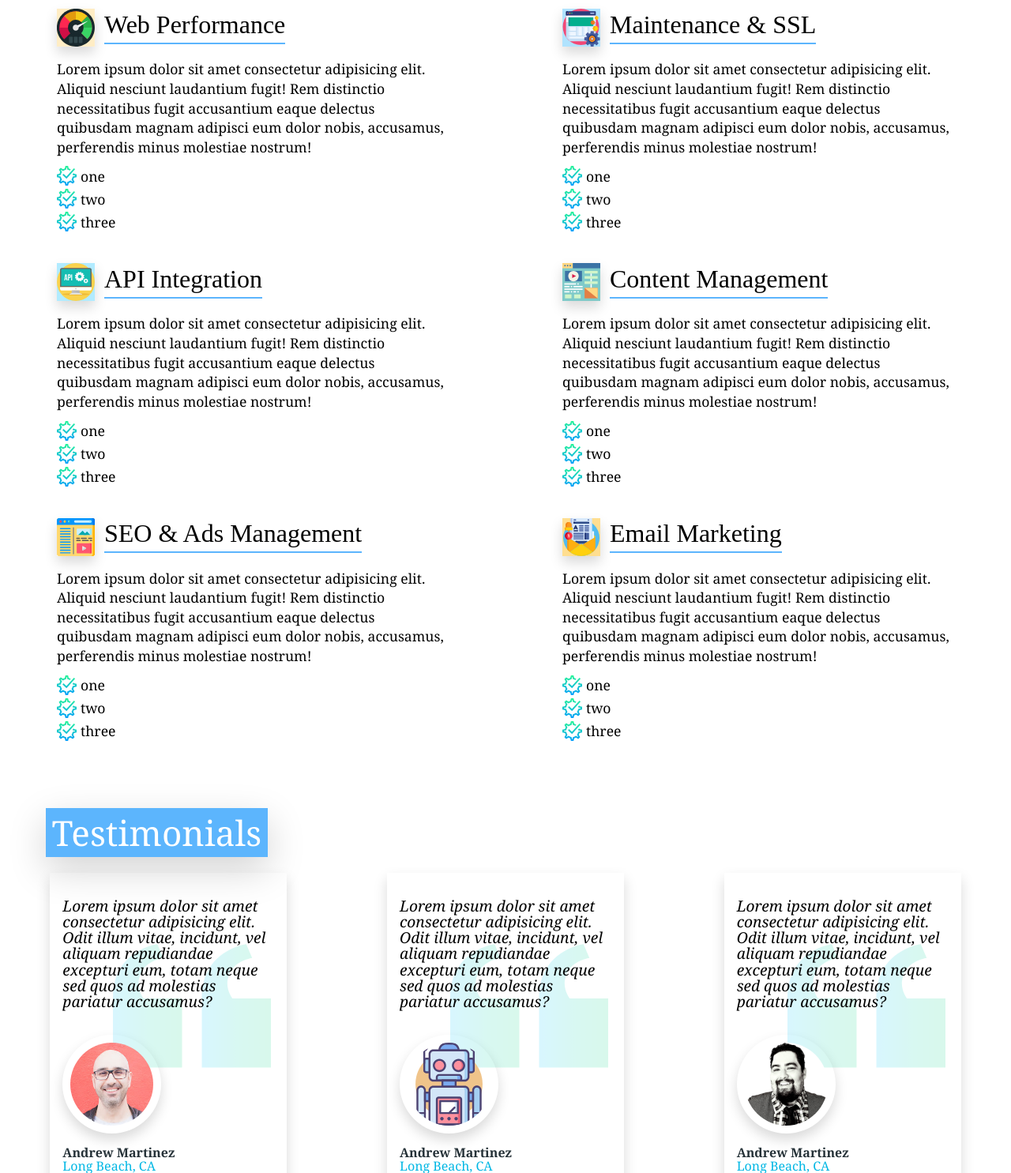
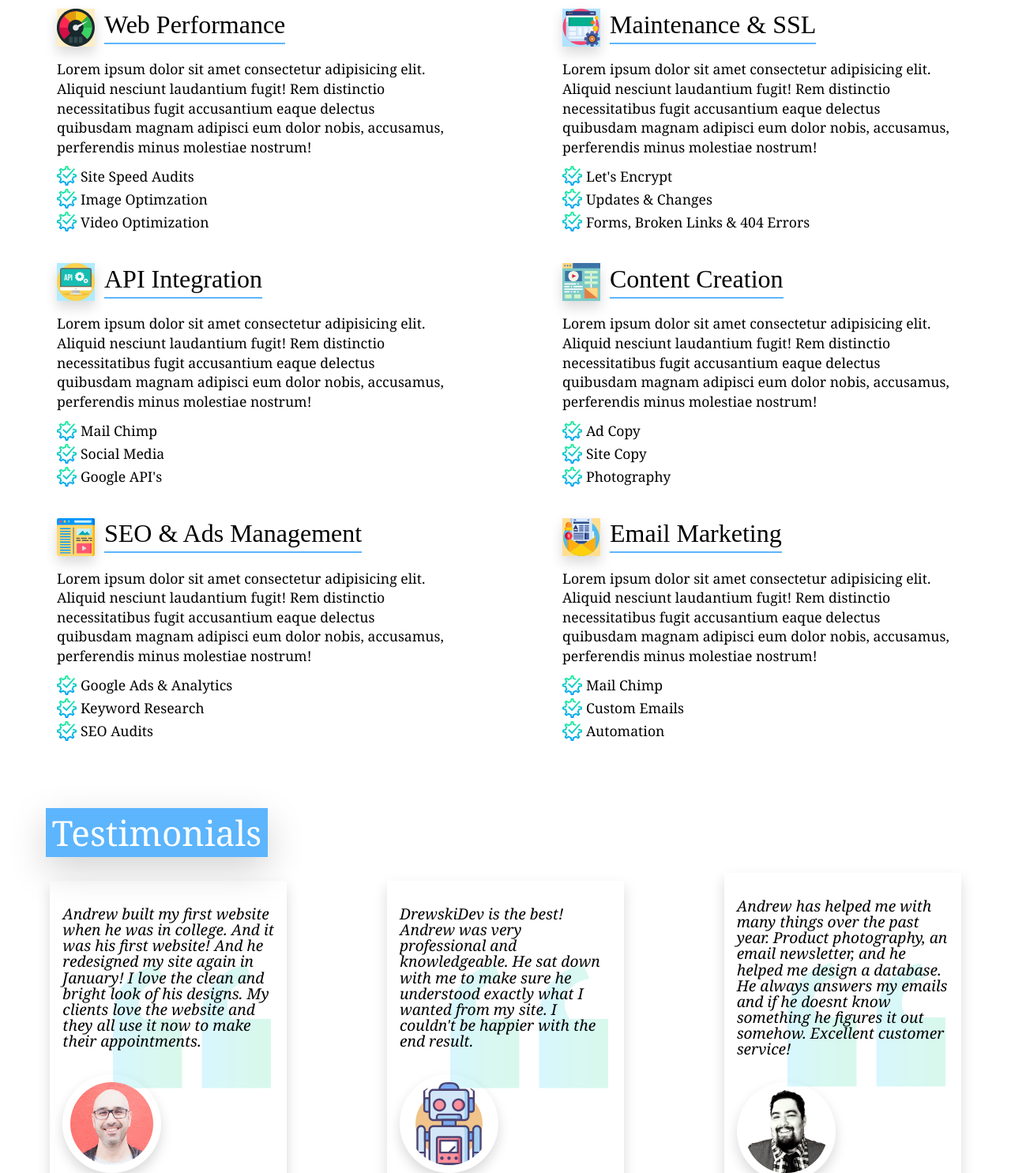
Before and after one commit to AndrewMartinez33/DrewskiDevWebsite, a plain HTML site: page index.html in a window 1280 px wide. Shown: the part 1315-2800 px from the top of the page at 79% size. Drawn offline with Linux system fonts and the light colour scheme.

Commit message:
added copy to the homepage

```diff
--- a/index.html
+++ b/index.html
@@ -42,7 +42,7 @@
     </div>
     <div class="our-services-container">
       <div class="our-services-title-container">
-        <h2 class="our-services-title hero-blue-text">Our Services</h2>
+        <h2 class="our-services-title hero-blue-text">Services</h2>
       </div>
     </div>
     <div class="services-container">
@@ -58,9 +58,13 @@
         </div>
         <div class="service-list-container">
           <ul>
-            <li class="list-items"><img class="list-icon" src="./assets/icons/list-icon.svg" alt=""> one</li>
-            <li class="list-items"><img class="list-icon" src="./assets/icons/list-icon.svg" alt=""> two</li>
-            <li class="list-items"><img class="list-icon" src="./assets/icons/list-icon.svg" alt=""> three</li>
+            <li class="list-items"><img class="list-icon" src="./assets/icons/list-icon.svg" alt=""> JavaScript,
+              React,
+              Node</li>
+            <li class="list-items"><img class="list-icon" src="./assets/icons/list-icon.svg" alt=""> MySQL, Postgres,
+              MongoDB</li>
+            <li class="list-items"><img class="list-icon" src="./assets/icons/list-icon.svg" alt=""> HTML, CSS,
+              Bootstrap</li>
           </ul>
         </div>
       </div>
@@ -76,9 +80,14 @@
         </div>
         <div class="service-list-container">
           <ul>
-            <li class="list-items"><img class="list-icon" src="./assets/icons/list-icon.svg" alt=""> one</li>
-            <li class="list-items"><img class="list-icon" src="./assets/icons/list-icon.svg" alt=""> two</li>
-            <li class="list-items"><img class="list-icon" src="./assets/icons/list-icon.svg" alt=""> three</li>
+            <li class="list-items"><img class="list-icon" src="./assets/icons/list-icon.svg" alt=""> Responsive & Modern
+              Design
+            </li>
+            <li class="list-items"><img class="list-icon" src="./assets/icons/list-icon.svg" alt=""> Animation
+            </li>
+            <li class="list-items"><img class="list-icon" src="./assets/icons/list-icon.svg" alt=""> Photoshop &
+              Illustrator
+            </li>
           </ul>
         </div>
       </div>
@@ -96,9 +105,12 @@
         </div>
         <div class="service-list-container">
           <ul>
-            <li class="list-items"><img class="list-icon" src="./assets/icons/list-icon.svg" alt=""> one</li>
-            <li class="list-items"><img class="list-icon" src="./assets/icons/list-icon.svg" alt=""> two</li>
-            <li class="list-items"><img class="list-icon" src="./assets/icons/list-icon.svg" alt=""> three</li>
+            <li class="list-items"><img class="list-icon" src="./assets/icons/list-icon.svg" alt=""> Site Speed Audits
+            </li>
+            <li class="list-items"><img class="list-icon" src="./assets/icons/list-icon.svg" alt=""> Image Optimzation
+            </li>
+            <li class="list-items"><img class="list-icon" src="./assets/icons/list-icon.svg" alt=""> Video Optimization
+            </li>
           </ul>
         </div>
       </div>
@@ -114,9 +126,13 @@
         </div>
         <div class="service-list-container">
           <ul>
-            <li class="list-items"><img class="list-icon" src="./assets/icons/list-icon.svg" alt=""> one</li>
-            <li class="list-items"><img class="list-icon" src="./assets/icons/list-icon.svg" alt=""> two</li>
-            <li class="list-items"><img class="list-icon" src="./assets/icons/list-icon.svg" alt=""> three</li>
+            <li class="list-items"><img class="list-icon" src="./assets/icons/list-icon.svg" alt=""> Let's Encrypt</li>
+            <li class="list-items"><img class="list-icon" src="./assets/icons/list-icon.svg" alt=""> Updates &amp;
+              Changes</li>
+            <li class="list-items"><img class="list-icon" src="./assets/icons/list-icon.svg" alt=""> Forms, Broken
+              Links &amp;
+              404
+              Errors</li>
           </ul>
         </div>
       </div>
@@ -134,16 +150,16 @@
         </div>
         <div class="service-list-container">
           <ul>
-            <li class="list-items"><img class="list-icon" src="./assets/icons/list-icon.svg" alt=""> one</li>
-            <li class="list-items"><img class="list-icon" src="./assets/icons/list-icon.svg" alt=""> two</li>
-            <li class="list-items"><img class="list-icon" src="./assets/icons/list-icon.svg" alt=""> three</li>
+            <li class="list-items"><img class="list-icon" src="./assets/icons/list-icon.svg" alt=""> Mail Chimp</li>
+            <li class="list-items"><img class="list-icon" src="./assets/icons/list-icon.svg" alt=""> Social Media</li>
+            <li class="list-items"><img class="list-icon" src="./assets/icons/list-icon.svg" alt=""> Google API's</li>
           </ul>
         </div>
       </div>
       <div class="hidden service-container">
         <div class="service-title-container">
           <img class="service-title-img" src="./assets/icons/content.svg" alt="Web Content Icon">
-          <h3 class="service-title">Content Management</h3>
+          <h3 class="service-title">Content Creation</h3>
         </div>
         <div class="service-text-container">
           <p>Lorem ipsum dolor sit amet consectetur adipisicing elit. Aliquid nesciunt laudantium fugit! Rem distinctio
@@ -152,9 +168,9 @@
         </div>
         <div class="service-list-container">
           <ul>
-            <li class="list-items"><img class="list-icon" src="./assets/icons/list-icon.svg" alt=""> one</li>
-            <li class="list-items"><img class="list-icon" src="./assets/icons/list-icon.svg" alt=""> two</li>
-            <li class="list-items"><img class="list-icon" src="./assets/icons/list-icon.svg" alt=""> three</li>
+            <li class="list-items"><img class="list-icon" src="./assets/icons/list-icon.svg" alt=""> Ad Copy</li>
+            <li class="list-items"><img class="list-icon" src="./assets/icons/list-icon.svg" alt=""> Site Copy</li>
+            <li class="list-items"><img class="list-icon" src="./assets/icons/list-icon.svg" alt=""> Photography</li>
           </ul>
         </div>
       </div>
@@ -172,9 +188,11 @@
         </div>
         <div class="service-list-container">
           <ul>
-            <li class="list-items"><img class="list-icon" src="./assets/icons/list-icon.svg" alt=""> one</li>
-            <li class="list-items"><img class="list-icon" src="./assets/icons/list-icon.svg" alt=""> two</li>
-            <li class="list-items"><img class="list-icon" src="./assets/icons/list-icon.svg" alt=""> three</li>
+            <li class="list-items"><img class="list-icon" src="./assets/icons/list-icon.svg" alt=""> Google Ads &
+              Analytics</li>
+            <li class="list-items"><img class="list-icon" src="./assets/icons/list-icon.svg" alt=""> Keyword Research
+            </li>
+            <li class="list-items"><img class="list-icon" src="./assets/icons/list-icon.svg" alt=""> SEO Audits</li>
           </ul>
         </div>
       </div>
@@ -190,9 +208,9 @@
         </div>
         <div class="service-list-container">
           <ul>
-            <li class="list-items"><img class="list-icon" src="./assets/icons/list-icon.svg" alt=""> one</li>
-            <li class="list-items"><img class="list-icon" src="./assets/icons/list-icon.svg" alt=""> two</li>
-            <li class="list-items"><img class="list-icon" src="./assets/icons/list-icon.svg" alt=""> three</li>
+            <li class="list-items"><img class="list-icon" src="./assets/icons/list-icon.svg" alt=""> Mail Chimp</li>
+            <li class="list-items"><img class="list-icon" src="./assets/icons/list-icon.svg" alt=""> Custom Emails</li>
+            <li class="list-items"><img class="list-icon" src="./assets/icons/list-icon.svg" alt=""> Automation</li>
           </ul>
         </div>
       </div>
@@ -209,37 +227,37 @@
       <div class="testimonial-box">
         <img class="testimonial-quote-img" src="./assets/icons/left-quote-gradient.svg" alt="quotation mark">
         <div class="testimonial-text-container">
-          <div class="testimonial-text">Lorem ipsum dolor sit amet consectetur adipisicing elit. Odit illum vitae,
-            incidunt, vel aliquam
-            repudiandae excepturi eum, totam neque sed quos ad molestias pariatur accusamus?</div>
+          <div class="testimonial-text">Andrew built my first website when he was in college. And it was his first
+            website! And he redesigned my site again in January! I love the clean and bright look of his designs. My
+            clients love the website and they all use it now to make their appointments.</div>
         </div>
         <div class="testimonial-customer-box">
           <img class="hidden testimonial-customer-img" src="./assets/images/mosh.jpg" alt="customer">
-          <div class="testimonial-name">Andrew Martinez</div>
-          <div class="testimonial-city">Long Beach, CA</div>
-          <div class="testimonial-company">www.DrewskiDev.com</div>
+          <div class="testimonial-name">Maru Barraza</div>
+          <div class="testimonial-city">Whittier, CA</div>
+          <div class="testimonial-company">My Hair Color Specialist</div>
         </div>
       </div>
       <div class="testimonial-box">
         <img class="testimonial-quote-img" src="./assets/icons/left-quote-gradient.svg" alt="quotation mark">
         <div class="testimonial-text-container">
-          <div class="testimonial-text">Lorem ipsum dolor sit amet consectetur adipisicing elit. Odit illum vitae,
-            incidunt, vel aliquam
-            repudiandae excepturi eum, totam neque sed quos ad molestias pariatur accusamus?</div>
+          <div class="testimonial-text">DrewskiDev is the best! Andrew was very professional and knowledgeable. He sat
+            down with me to make sure he understood exactly what I wanted from my site. I couldn't be happier with the
+            end result.</div>
         </div>
         <div class="testimonial-customer-box">
           <img class="hidden testimonial-customer-img" src="./assets/images/robot.svg" alt="customer">
-          <div class="testimonial-name">Andrew Martinez</div>
-          <div class="testimonial-city">Long Beach, CA</div>
-          <div class="testimonial-company">www.DrewskiDev.com</div>
+          <div class="testimonial-name">Jimmy Gonzales</div>
+          <div class="testimonial-city">Wilmington, CA</div>
+          <div class="testimonial-company">Jimmy Water</div>
         </div>
       </div>
       <div class="testimonial-box">
         <img class="testimonial-quote-img" src="./assets/icons/left-quote-gradient.svg" alt="quotation mark">
         <div class="testimonial-text-container">
-          <div class="testimonial-text">Lorem ipsum dolor sit amet consectetur adipisicing elit. Odit illum vitae,
-            incidunt, vel aliquam
-            repudiandae excepturi eum, totam neque sed quos ad molestias pariatur accusamus?</div>
+          <div class="testimonial-text">Andrew has helped me with many things over the past year. Product photography,
+            an email newsletter, and he helped me design a database. He always answers my emails
+            and if he doesnt know something he figures it out somehow. Excellent customer service!</div>
         </div>
         <div class="testimonial-customer-box">
           <img class="hidden testimonial-customer-img" src="./assets/images/andrew-portrait.jpg" alt="customer">
```
